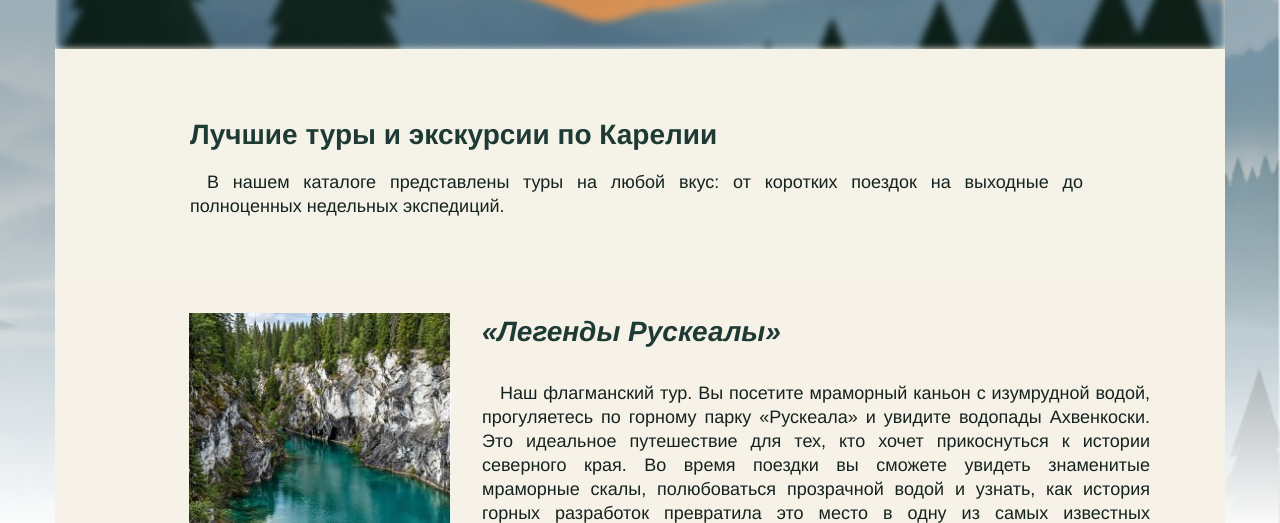
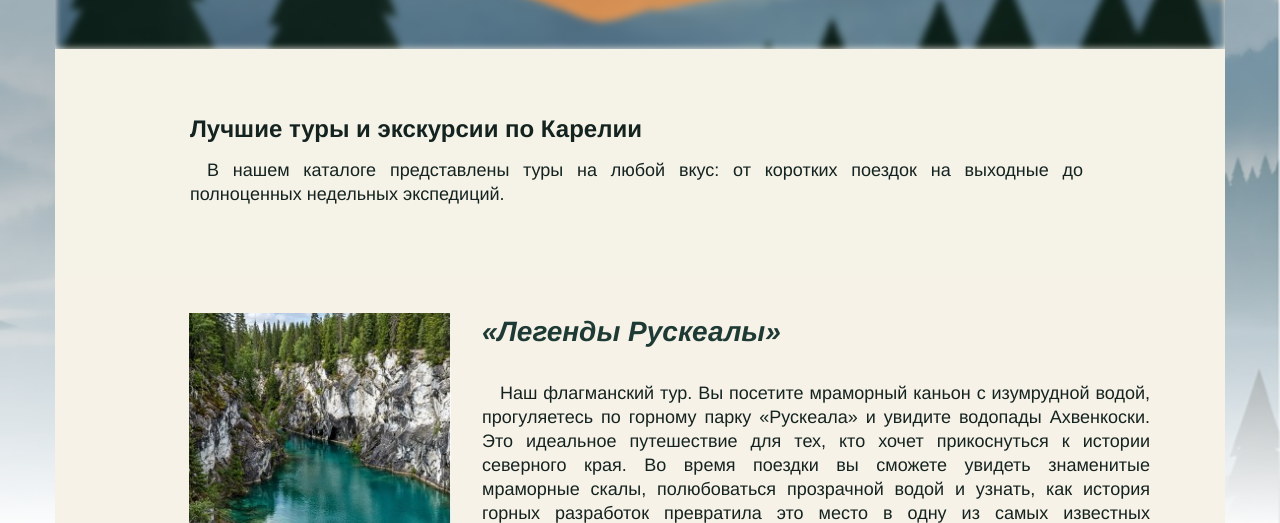
Before and after one commit to polinaov01-dot/karelia-tours, a plain HTML site: page tour.html in a window 1280 px wide. Shown: the part 277-800 px from the top of the page. Drawn offline with Linux system fonts and the light colour scheme.

Commit message:
Use h2 for page section titles

```diff
--- a/tour.html
+++ b/tour.html
@@ -38,7 +38,7 @@
         <!-- WORK_AREA -->
         <main class="work_area">
             <section class="page_intro" aria-labelledby="page_title">
-                <h1 id="page_title">Лучшие туры и экскурсии по Карелии</h1>
+                <h2 id="page_title">Лучшие туры и экскурсии по Карелии</h2>
                 <p class="intro_text">
                     В нашем каталоге представлены туры на любой вкус: от коротких поездок на выходные до
                     полноценных недельных экспедиций.
```
